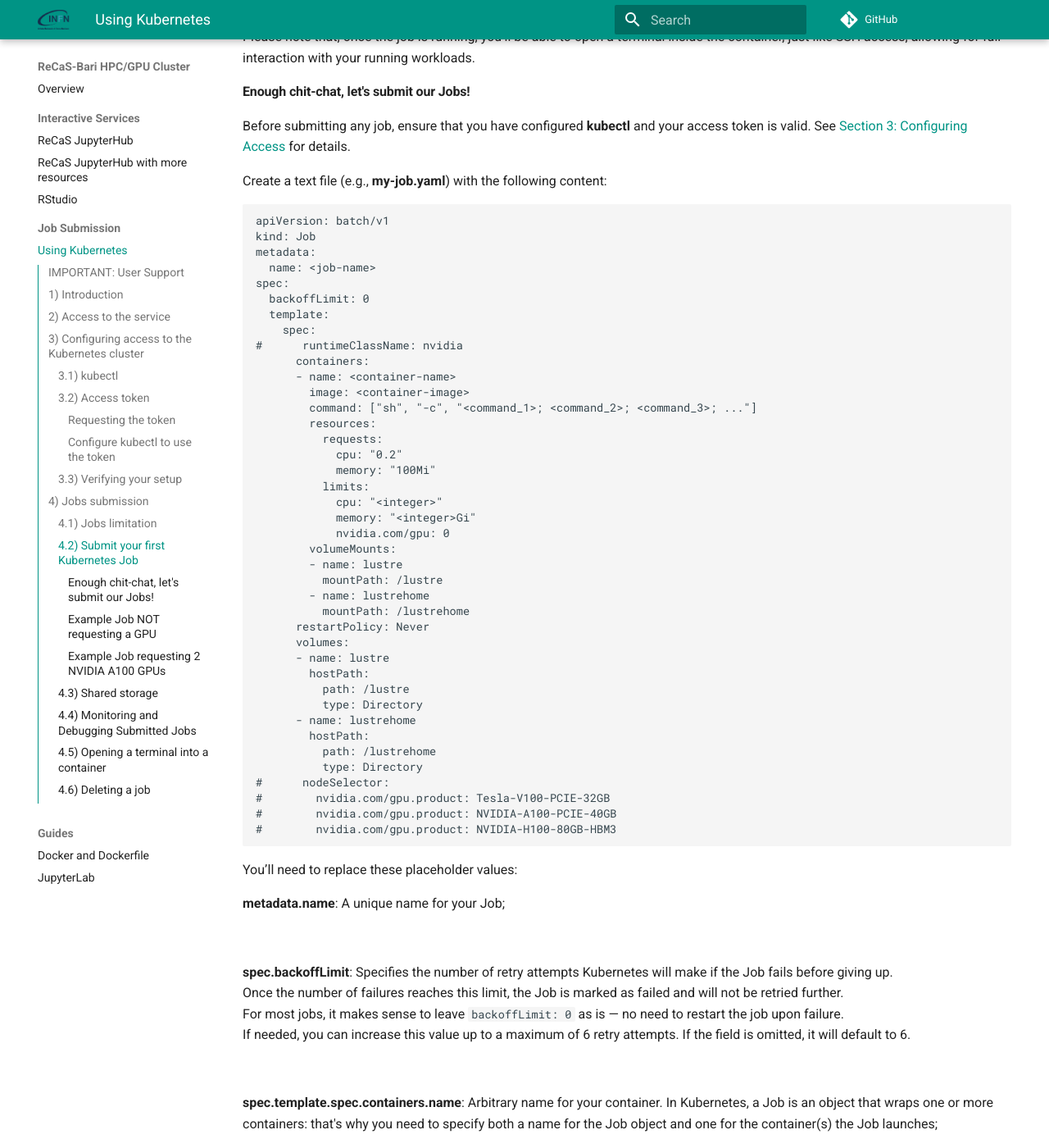
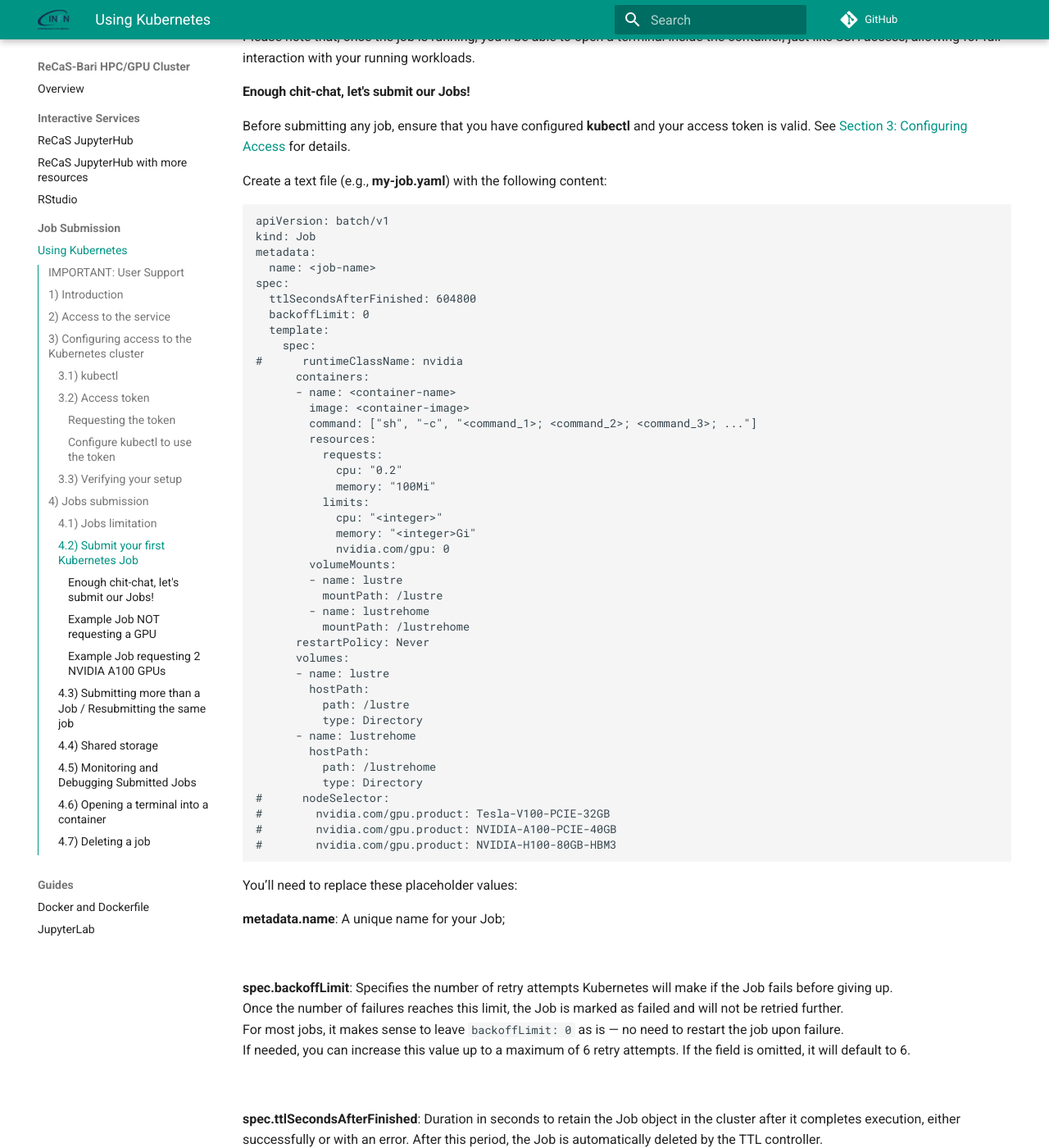
Before and after one commit to jvino/cluster-hpc-gpu-guides, an MkDocs documentation site: the page built from docs/job_submission/k8s-jobs.md, in a window 1280 px wide and 1400 px high, scrolled down 5015 px. Shown: the whole window at 82% size. Built offline with MkDocs 1.6.1 and Material for MkDocs 9.7.7, drawn with Linux system fonts in a browser that asks for light colours; comment, search, counter and statistics services are not loaded; some of the changed text lies outside the part shown.

Commit message:
review k8s job sub. doc.

````diff
--- a/docs/job_submission/k8s-jobs.md
+++ b/docs/job_submission/k8s-jobs.md
@@ -206,6 +206,7 @@
 metadata:
   name: <job-name>
 spec:
+  ttlSecondsAfterFinished: 604800
   backoffLimit: 0
   template:
     spec:
@@ -254,6 +255,12 @@
 Once the number of failures reaches this limit, the Job is marked as failed and will not be retried further.
 For most jobs, it makes sense to leave `backoffLimit: 0` as is — no need to restart the job upon failure.
 If needed, you can increase this value up to a maximum of 6 retry attempts. If the field is omitted, it will default to 6.
+
+<br>
+
+**spec.ttlSecondsAfterFinished**: Duration in seconds to retain the Job object in the cluster after it completes execution, either successfully or with an error. After this period, the Job is automatically deleted by the TTL controller.
+In this manifest, the value is set to one week (604800 seconds).
+This setting only affects the Job controller object, not the container lifecycle. The Pods created by the Job will still terminate as usual upon completion, the containers will not continue running during this TTL period. However, logs and information regarding the terminated Pods and Jobs remain accessible for as long as specified in this field.
 
 <br>
 
@@ -427,7 +434,21 @@
 In practical terms: when you submit a Job to the cluster, Kubernetes creates a Pod, and that Pod runs the container you defined for your workload.
 We won’t dive deeper into the details of Pods in this guide, as they’re not essential for day-to-day usage. However, if you're curious, you can read more in the [official Kubernetes documentation](https://kubernetes.io/docs/concepts/workloads/pods/).
 
-### 4.3) Shared storage
+
+### 4.3) Submitting more than a Job / Resubmitting the same job
+
+In Kubernetes, the unique identifier for an object is its name, combined with the namespace it resides in. Since each user operates within their own dedicated namespace, only one object of a given type (e.g., a Job) with a specific name can exist at a time within that namespace.
+
+This means that in order to submit multiple Jobs starting from the same manifest file, you must either change the **metadata.name** field of the Job in the YAML definition for each submission, ensuring uniqueness, or delete the previous Job before re-submitting a new one with the same name:
+
+
+```
+kubectl delete -f /path/to/job/definition.yaml
+kubectl create -f /path/to/job/definition.yaml
+```
+
+
+### 4.4) Shared storage
 
 In the Job manifest file, you might have noticed the following section:
 
@@ -515,7 +536,7 @@
 `kubectl exec -it <podName> -- sh`
 
 
-### 4.6) Deleting a job
+### 4.7) Deleting a job
 
 If you submitted a job by mistake, or if you noticed there is something wrong with your workload, you can delete a Job manually to free up cluster resources and keep your environment clean.
 
````
Also changed, not shown: other parts of docs/job_submission/k8s-jobs.md (+5 -5 lines).
